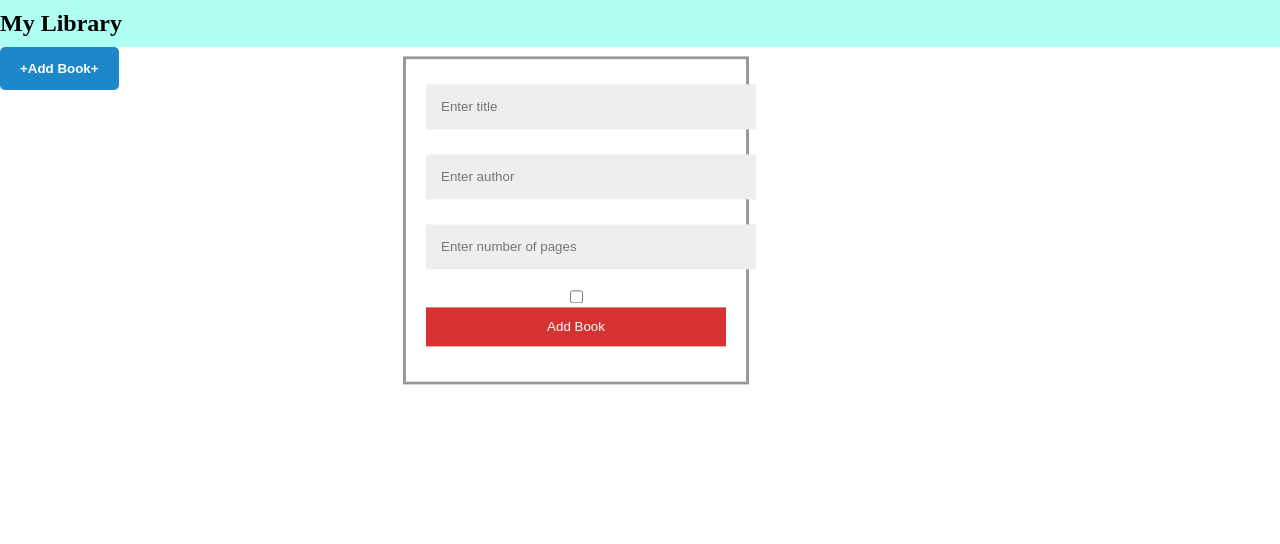
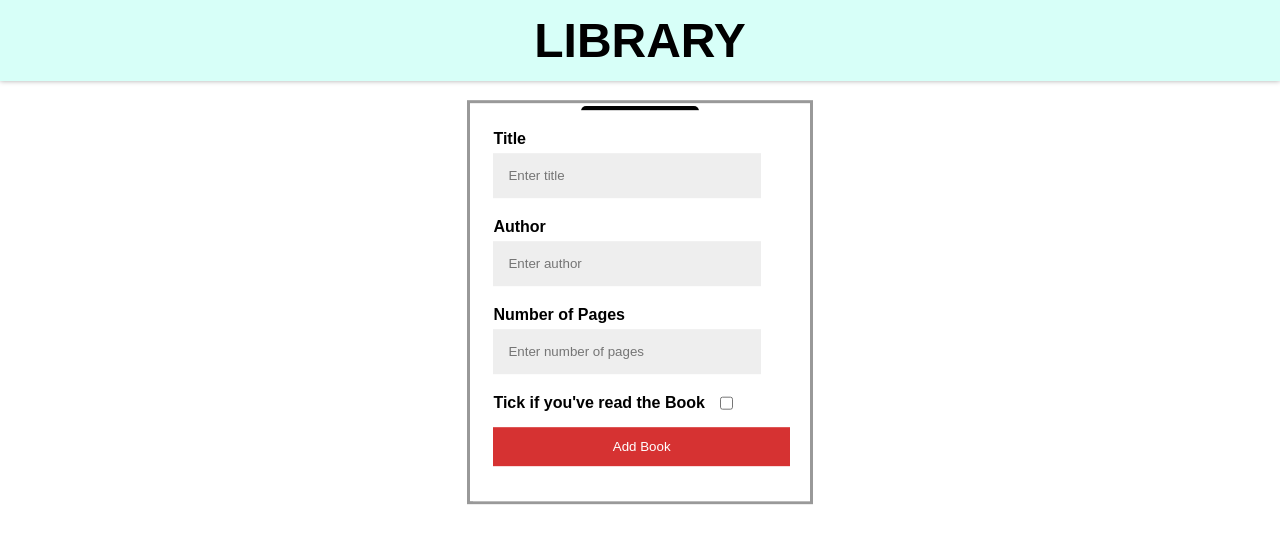
Before and after one commit to ChemsCode/the-library, a plain HTML site: page index.html in a window 1280 px wide. Both pictures are taken after a click on the button "+Add Book+". Drawn offline with Linux system fonts and the light colour scheme.

Commit message:
Version 1 of fully functional local library in which the user can add the books that he has read!

```diff
--- a/index.html
+++ b/index.html
@@ -15,7 +15,7 @@
     <div class="container">
 
         <div class="header">
-            <h2>My Library</h2>
+            <h2>LIBRARY</h2>
         </div>
 
         <div class="add-book">
@@ -26,9 +26,13 @@
             <div class="loginPopup">
                 <div class="formPopup" id="popupForm">
                     <div class="formContainer">
+                        <label for="title">Title</label>
                         <input type="text" placeholder="Enter title" id="title" name="title">
+                        <label for="author">Author</label>
                         <input type="text" placeholder="Enter author" id="author" name="author">
+                        <label for="pages">Number of Pages</label>
                         <input type="number" placeholder="Enter number of pages" id="pages" name="pages">
+                        <label for="read">Tick if you've read the Book </label>
                         <input type="checkbox" value="read" name="read" id="read">
                         <button type="button" class="btn cancel" onclick="addBookToLibrary()">Add Book</button>
                     </div>
--- a/myScript.js
+++ b/myScript.js
@@ -53,6 +53,13 @@ function openForm() {
 }
 function closeForm() {
     document.getElementById("popupForm").style.display = "none";
+    const title = document.getElementById("title")
+    const author = document.getElementById("author")
+    const pages = document.getElementById("pages");
+
+    title.value='';
+    author.value='';
+    pages.value='';
 }
 
 
@@ -69,7 +76,7 @@ function addBookToMain(book){
         continue;
         console.log(typeof book[name])
 
-        card.innerHTML += "<br/>" +name + ": "+ book[name] + "<br/>";
+        card.innerHTML += "<br/>" +name.toUpperCase() + ": "+ book[name] + "<br/>";
     }
     document.getElementById("main").appendChild(card);
 }
--- a/style/styles.css
+++ b/style/styles.css
@@ -3,6 +3,7 @@
     padding: 0;
 }
 html, body {
+    font-family: Arial, sans-serif;
     height: 100%;
     margin: 0;
 }
@@ -18,7 +19,14 @@ html, body {
     align-items: center;
     position: sticky;
     top: 0;
-    background-color: rgb(175, 255, 242)
+    background-color: rgb(215, 255, 248);
+    box-shadow: 0px 0px 5px #aaaaaa;
+}
+
+.header h2{
+    justify-self: center;
+    font-size: 3rem;
+    padding: 1%;
 }
 
 /*styling for the cards*/
@@ -27,7 +35,7 @@ html, body {
     grid-template-rows: repeat(3, 1fr);
     grid-template-columns: repeat(auto-fit, minmax(250px,1fr));
     gap: 15px;
-    justify-content: center;
+
 }
 
 #main .cards{
@@ -37,18 +45,25 @@ html, body {
     text-align: center;
     box-shadow: 0px 0px 5px #aaaaaa;
     margin: 5%;
+    font-size: 20px;
+    font-weight: 700;
 }
 
 /* CSS for pop up window*/
 
+.add-book{
+
+}
+
 .openBtn {
     display: flex;
-    justify-content: left;
+    justify-content: center;
+    margin-top: 2%;
   }
 .openButton {
     border: none;
     border-radius: 5px;
-    background-color: #1c87c9;
+    background-color: rgb(0, 0, 0);
     color: white;
     padding: 14px 20px;
     cursor: pointer;
@@ -62,20 +77,33 @@ html, body {
 .formPopup {
     display: none;
     position: fixed;
-    left: 45%;
-    top: 5%;
+    align-self: center;
+    justify-self: center;
+    left: 50%;
+    top: 10%;
     transform: translate(-50%, 5%);
     border: 3px solid #999999;
-    z-index: 9;
+    z-index: 20;
 }
 .formContainer {
+    display: flex;
+    flex-wrap: wrap;
+    margin-left: 1%;
+    margin-top: 2%;
     max-width: 300px;
     padding: 20px;
     background-color: #fff;
 }
+
+.formContainer label{
+    font-weight: 700;
+}
+.formContainer input[type=checkbox]{
+    margin-left: 5%;
+}
 .formContainer input[type=text],
 .formContainer input[type=number] {
-    width: 100%;
+    width: 80%;
     padding: 15px;
     margin: 5px 0 20px 0;
     border: none;
@@ -87,6 +115,7 @@ html, body {
     outline: none;
 }
 .formContainer .btn {
+    margin-top: 5%;
     padding: 12px 20px;
     border: none;
     background-color: #8ebf42;
```
Lines whose indentation alone changed are shown as unchanged.
